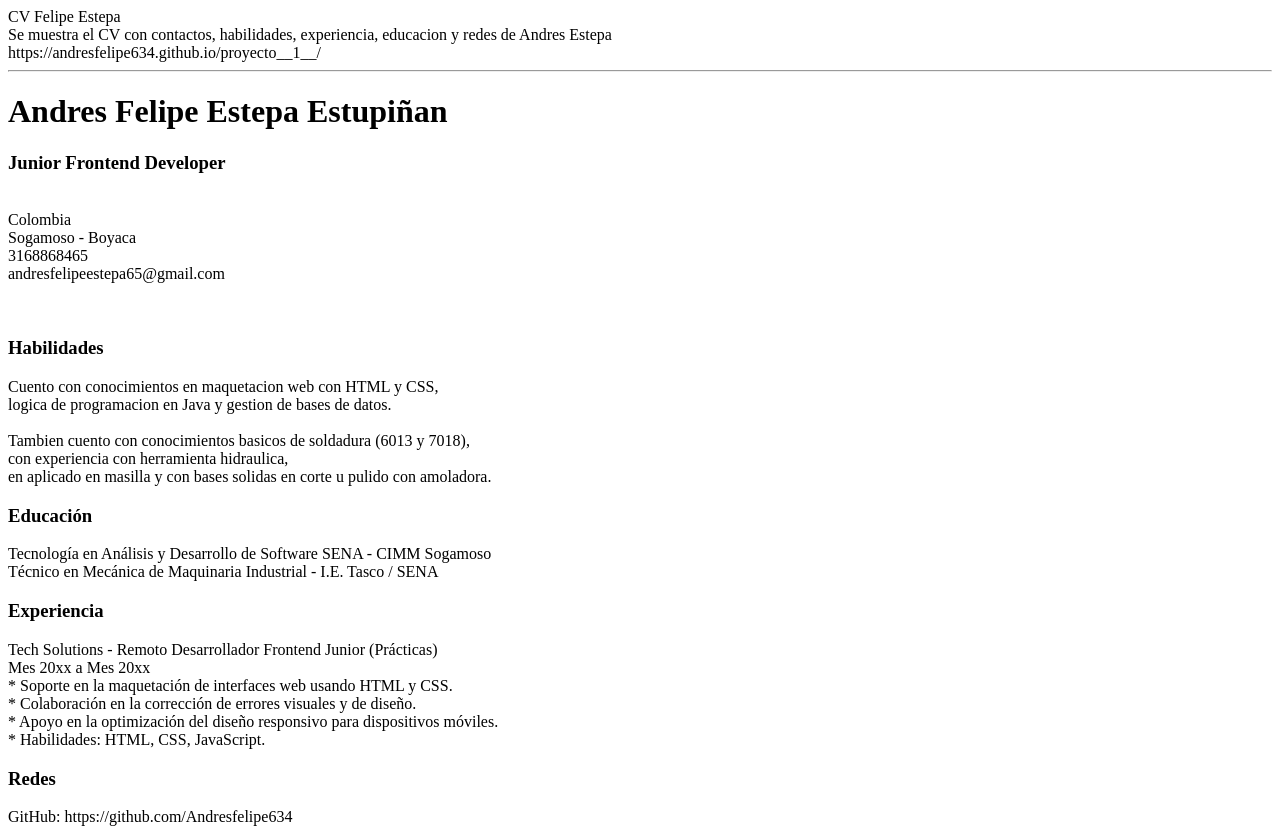
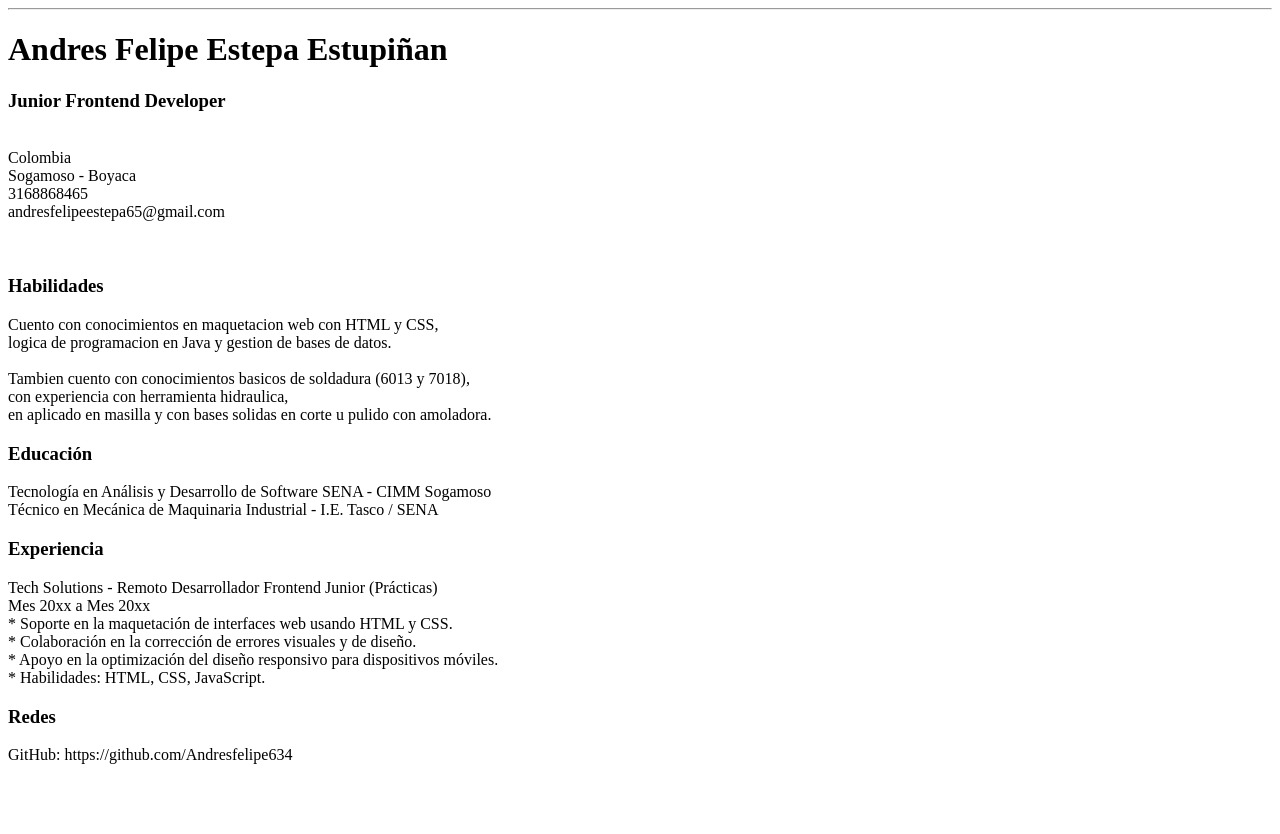
Before and after one commit to Andresfelipe634/proyecto__1__, a plain HTML site: page index.html in a window 1280 px wide. After the commit the page ends 800 px from the top, so only its background shows below. Drawn offline with Linux system fonts and the light colour scheme.

Commit message:
arregle lo de la imagen
Updated meta tags for Open Graph and fixed HTML structure.

```diff
--- a/index.html
+++ b/index.html
@@ -5,9 +5,10 @@
     <meta name="viewport" content="width=device-width, initial-scale=1.0">
     <title>CV Felipe Estepa</title>
     <meta name="CV de andres felipe ">
-    <og:title>CV Felipe Estepa </og:title> <br>
-    <og:descripcion>Se muestra el CV con contactos, habilidades, experiencia, educacion y redes de Andres Estepa</og:descripcion> <br>
-    <og:url>https://andresfelipe634.github.io/proyecto__1__/</og:url> <br>
+     <meta name="CV de andres felipe ">
+    <meta property = "og:title" content = "CV Felipe Estepa">
+     <meta property = "og:description" content = "Se muestra el CV con contactos, habilidades, experiencia, educacion y redes de Andres Estepa">
+     <meta property = "og:url" content="https://andresfelipe634.github.io/proyecto__1__/">
     <link rel="icon" href="icono.jpg" type="image/jpeg">
 </head>
 <body>
```
